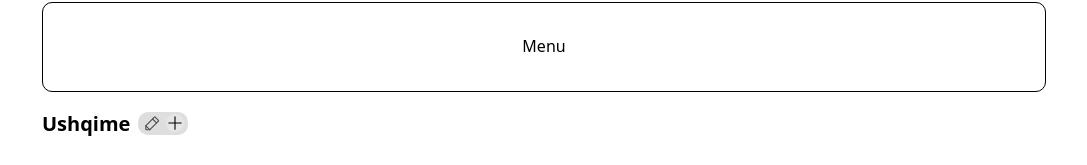
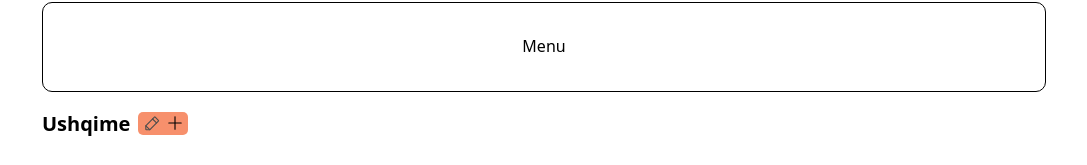
Before and after one commit to Xprim3/offon, a website built with Vite: page profile.html in a window 1280 px wide. Shown: the part 496-661 px from the top of the page, without its empty margins (96-1183 px from the left). Built offline with nearby package versions, Linux system fonts and the light colour scheme.

Commit message:
secound commit

```diff
--- a/styles/profile.css
+++ b/styles/profile.css
@@ -164,10 +164,10 @@
   width: 50px;
   height: 23px;
   justify-content: start;
-  background-color: rgb(222, 222, 222);
+  background-color:rgb(247, 144, 108);
   margin-left: 8px;
   gap: 5px;
-  border-radius: 10px;
+  border-radius: 5px;
 }
 
 .category__edit__button {
@@ -196,7 +196,7 @@
 }
 
 .svg__product__add__mod {
-  background-color: rgb(230, 230, 230);
+  background-color:transparent;
   border-radius: 18px;
   color: black;
   cursor: pointer;
```
